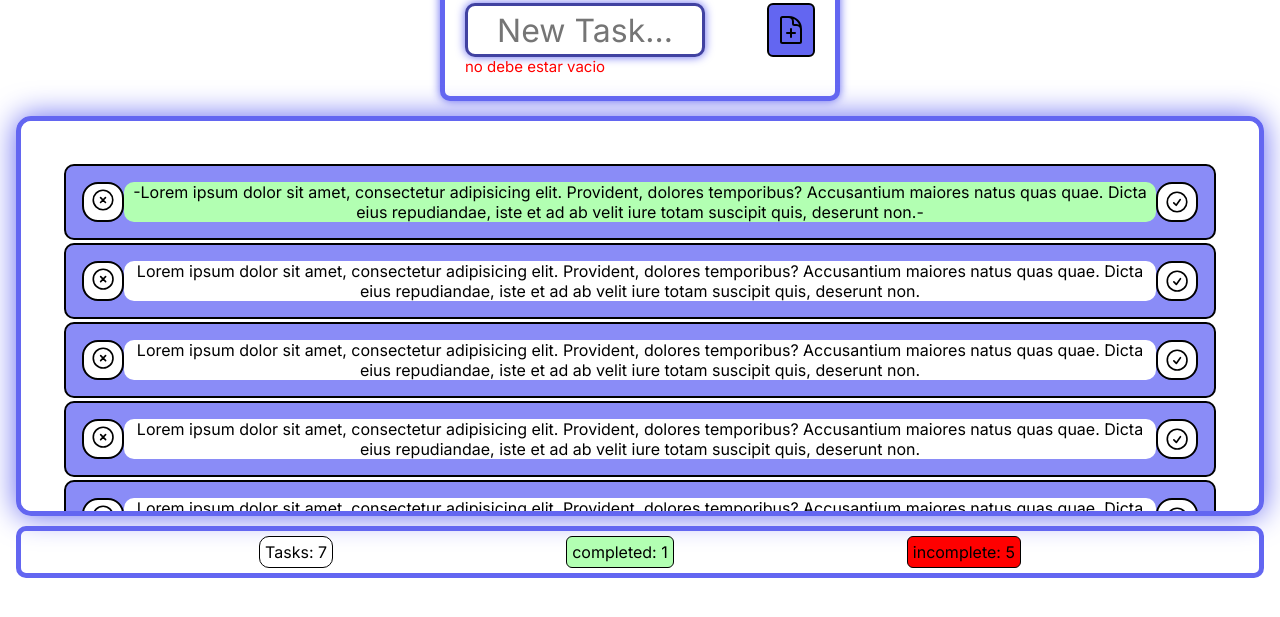
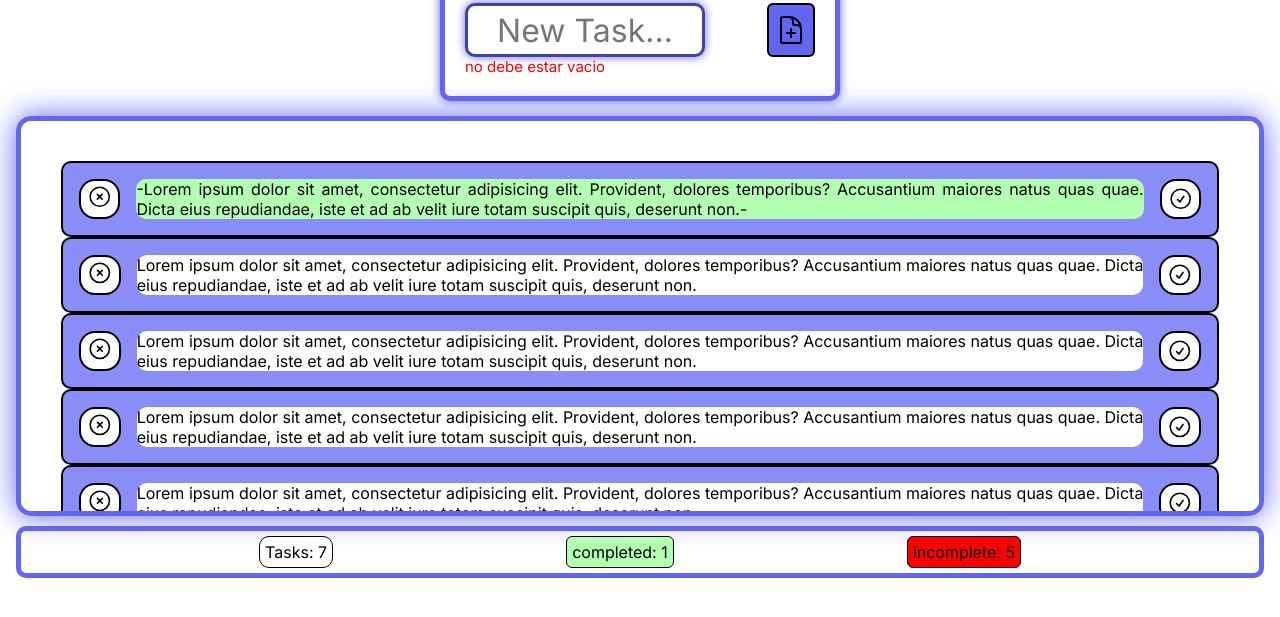
Before and after one commit to xAvariciax/Task-list, a plain HTML site: page app/index.html in a window 1280 px wide. Shown: the part 119-736 px from the top of the page. Drawn offline with Linux system fonts and the light colour scheme.

Commit message:
fix buttons

```diff
--- a/app/index.css
+++ b/app/index.css
@@ -174,7 +174,8 @@ body{
     padding: 1rem;
     box-shadow: 2px;
     background-color: rgb(138, 140, 247);
-    margin: 3px;
+    gap: 1rem;
+
   }
   .task-item-completed{
     box-sizing: border-box;
@@ -187,7 +188,7 @@ body{
     padding: 1rem;
     box-shadow: 2px;
     background-color: rgb(138, 140, 247);
-    margin: 3px;
+    gap: 1rem;
   }
   .task-item-text-completed{
     flex-direction: row;
@@ -197,6 +198,7 @@ body{
     background-color: white;
     border-radius: 10px;
     background-color: rgb(178, 255, 178);
+    text-align: justify;
   }
 
   .task-item-text{
@@ -206,6 +208,7 @@ body{
     display: grid;
     background-color: white;
     border-radius: 10px;
+    text-align: justify;
   }
   .task-item-delete-button{
       background-color: var(--primary-active-color);
```
